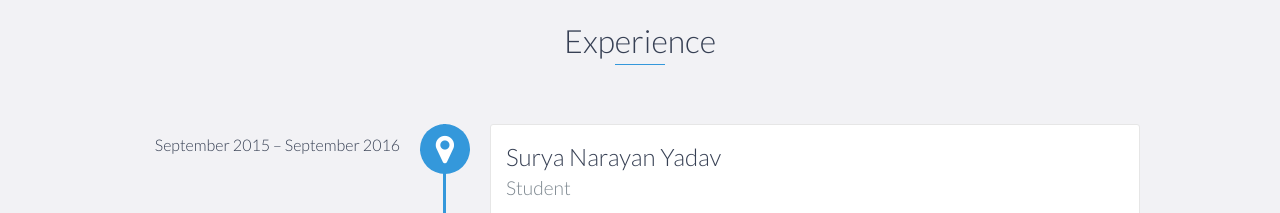
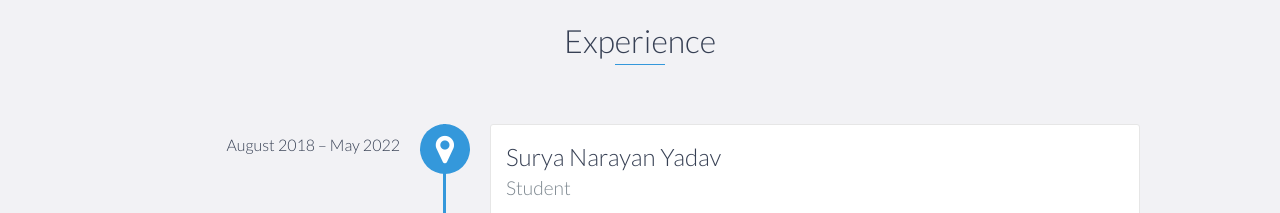
Before and after one commit to wcares/2CC, a website: page index.html in a window 1280 px wide. Shown: the part 1120-1333 px from the top of the page. Drawn offline with nearby package versions, Linux system fonts and the light colour scheme.

Commit message:
Update index.html

```diff
--- a/index.html
+++ b/index.html
@@ -85,7 +85,7 @@
         <h2 class="heading">Experience</h2>
         <div id="experience-timeline">
 
-            <div data-date="September 2015 – September 2016">
+            <div data-date="August 2018 – May 2022">
                 <h3>Surya Narayan Yadav</h3>
                 <h4>Student</h4>
                 <p>
```
